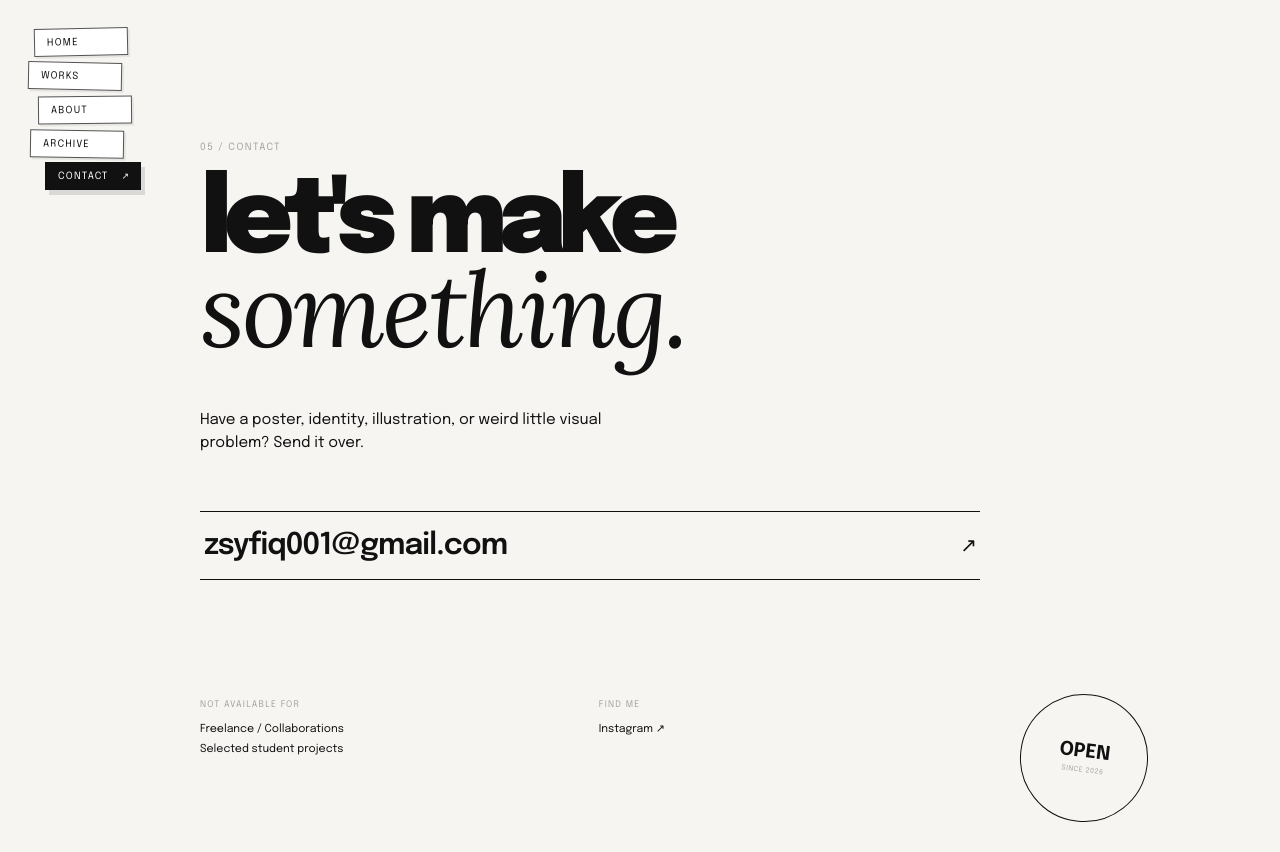
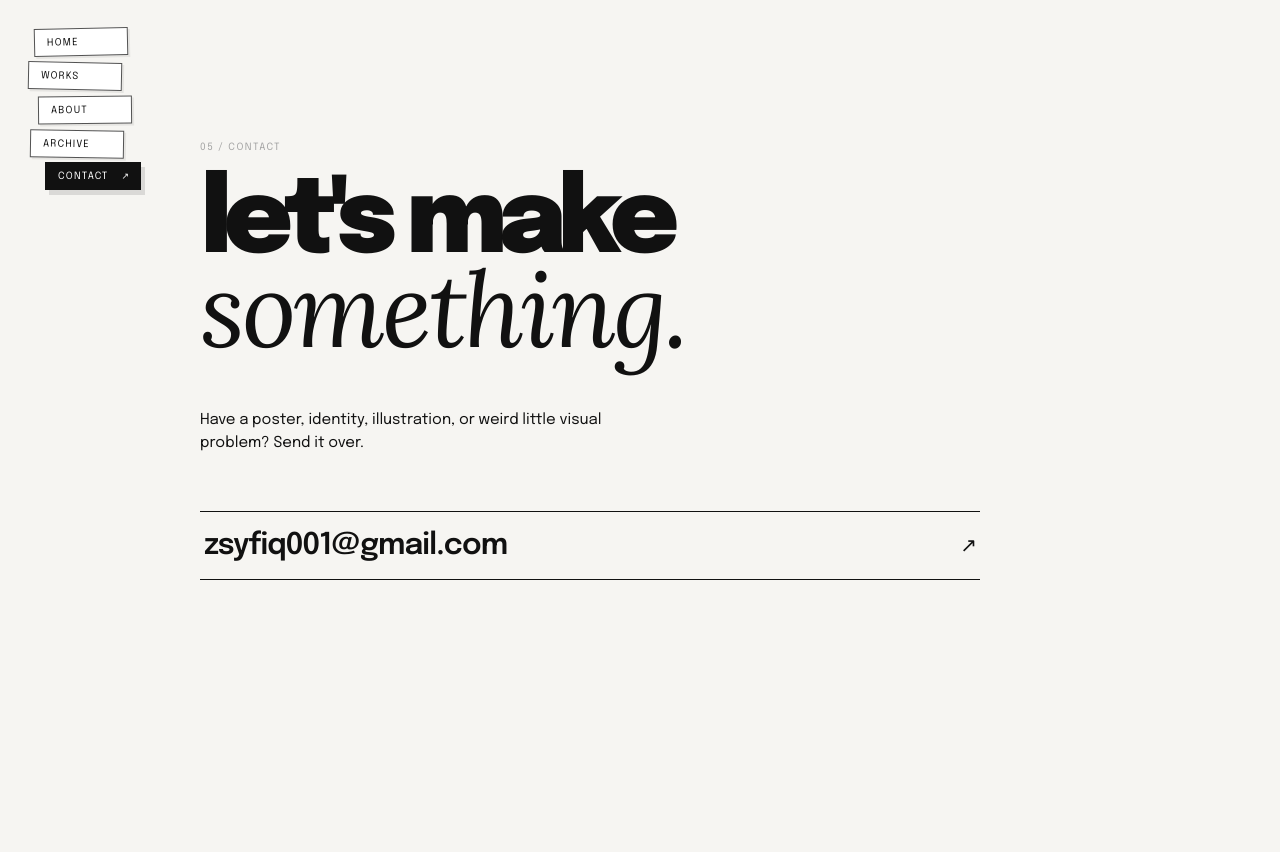
Before and after one commit to rziy/portrei, a React (Vite) app: page /contact in a window 1280 px wide. Built offline with nearby package versions, Linux system fonts and the light colour scheme.

Commit message:
Update portfolio

```diff
--- a/src/pages/Contact.tsx
+++ b/src/pages/Contact.tsx
@@ -20,15 +20,6 @@ export default function Contact() {
         <a className="contact__email" href="mailto:zsyfiq001@gmail.com">
           <span>zsyfiq001@gmail.com</span><b>↗</b>
         </a>
-
-        <div className="contact__bottom">
-          <div><span>NOT AVAILABLE FOR</span><p>Freelance / Collaborations<br />Selected student projects</p></div>
-          <div><span>FIND ME</span><p>{socials.map(s => <a href={s.url} key={s.name} target="_blank" rel="noreferrer">{s.name} ↗</a>)}</p></div>
-          <div className="contact__stamp" aria-hidden="true">
-            OPEN
-            <small>SINCE 2026</small>
-          </div>
-        </div>
       </section>
     </main>
   )
```
